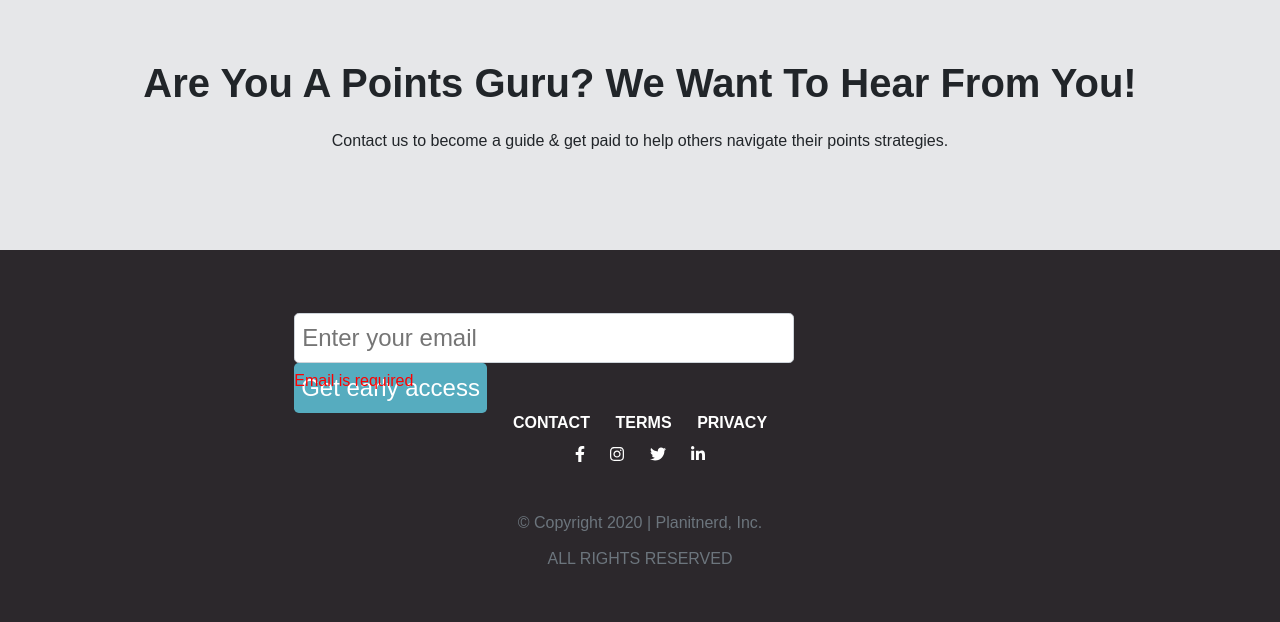
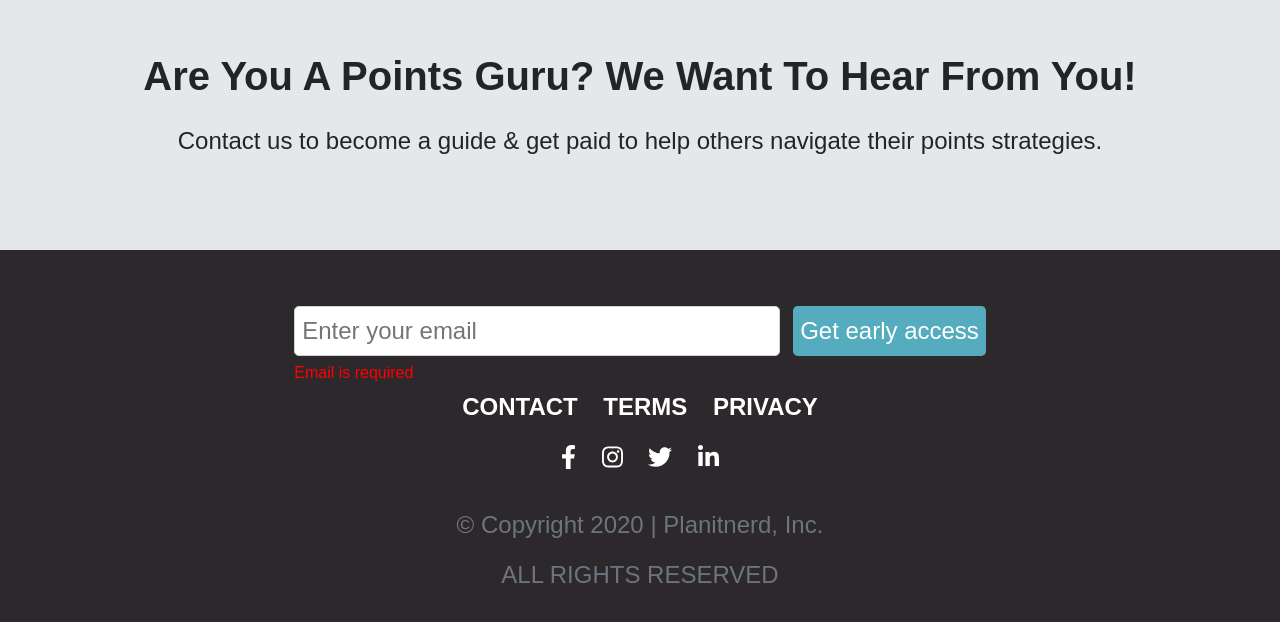
Before and after one commit to Treysouz/Planitnerd-React, a React (Create React App) app: page /blog in a window 1280 px wide. Shown: the part 2100-2722 px from the top of the page. Built offline with nearby package versions, Linux system fonts and the light colour scheme; no server answers; a web font is replaced by a local one.

Commit message:
Adjusted text-size for home page

```diff
--- a/src/CSS/_blog.scss
+++ b/src/CSS/_blog.scss
@@ -43,6 +43,7 @@
     width: 100%;
     display: inline-block;
     border-bottom: 3px inset #56acbf;
+    border-top: none;
   }
   .newsContainer {
     width: 100%;
@@ -97,7 +98,7 @@
     }
     &:hover {
       transition: box-shadow 0.5s, transform 0.5s;
-      box-shadow: 0px 0px 5px 1px gray;
+      box-shadow: 0px 0px 5px 2px gray;
       cursor: pointer;
       transform: scale(1.02);
     }
@@ -163,7 +164,7 @@
     position: relative;
     &:hover {
       transition: box-shadow 0.5s, transform 0.5s;
-      box-shadow: 0px 0px 5px 1px gray;
+      box-shadow: 0px 0px 5px 2px gray;
       cursor: pointer;
       transform: scale(1.02);
     }
--- a/src/CSS/styles.css
+++ b/src/CSS/styles.css
@@ -145,6 +145,7 @@
   width: 100%;
   display: inline-block;
   border-bottom: 3px inset #56acbf;
+  border-top: none;
 }
 
 .blogArea .newsContainer {
@@ -229,8 +230,8 @@
   transition: -webkit-box-shadow 0.5s, -webkit-transform 0.5s;
   transition: box-shadow 0.5s, transform 0.5s;
   transition: box-shadow 0.5s, transform 0.5s, -webkit-box-shadow 0.5s, -webkit-transform 0.5s;
-  -webkit-box-shadow: 0px 0px 5px 1px gray;
-          box-shadow: 0px 0px 5px 1px gray;
+  -webkit-box-shadow: 0px 0px 5px 2px gray;
+          box-shadow: 0px 0px 5px 2px gray;
   cursor: pointer;
   -webkit-transform: scale(1.02);
           transform: scale(1.02);
@@ -311,8 +312,8 @@
   transition: -webkit-box-shadow 0.5s, -webkit-transform 0.5s;
   transition: box-shadow 0.5s, transform 0.5s;
   transition: box-shadow 0.5s, transform 0.5s, -webkit-box-shadow 0.5s, -webkit-transform 0.5s;
-  -webkit-box-shadow: 0px 0px 5px 1px gray;
-          box-shadow: 0px 0px 5px 1px gray;
+  -webkit-box-shadow: 0px 0px 5px 2px gray;
+          box-shadow: 0px 0px 5px 2px gray;
   cursor: pointer;
   -webkit-transform: scale(1.02);
           transform: scale(1.02);
@@ -566,7 +567,8 @@ h2 {
 }
 
 p {
-  font-size: 1.5rem;
+  font-size: 2rem;
+  line-height: 3.5rem;
 }
 
 header {
@@ -655,14 +657,13 @@ button:hover {
   -webkit-box-align: center;
       -ms-flex-align: center;
           align-items: center;
-  -ms-flex-wrap: wrap;
-      flex-wrap: wrap;
   height: 50px;
   position: relative;
 }
 
 .callToAction button {
   height: 100%;
+  white-space: nowrap;
 }
 
 input {
@@ -971,7 +972,8 @@ section {
   p,
   footer .bottomFooter .footerLinksContainer .footerLink,
   footer .bottomFooter .copyrightContainer p {
-    font-size: 1.2rem;
+    font-size: 1.5rem;
+    line-height: 2.5rem;
   }
   .featureContainer img {
     width: 200px;
@@ -992,7 +994,8 @@ section {
   p,
   footer .bottomFooter .footerLinksContainer .footerLink,
   footer .bottomFooter .copyrightContainer p {
-    font-size: 1rem;
+    font-size: 1.5rem;
+    line-height: 2rem;
   }
   .featureContainer img {
     width: 150px;
--- a/src/CSS/styles.scss
+++ b/src/CSS/styles.scss
@@ -38,7 +38,8 @@ h2 {
   font-size: 3.5rem;
 }
 p {
-  font-size: 1.5rem;
+  font-size: 2rem;
+  line-height: 3.5rem;
 }
 header {
   display: flex;
@@ -95,11 +96,12 @@ button {
   display: flex;
   justify-content: space-between;
   align-items: center;
-  flex-wrap: wrap;
+
   height: 50px;
   position: relative;
   button {
     height: 100%;
+    white-space: nowrap;
   }
 }
 input {
@@ -284,7 +286,8 @@ section {
   p,
   footer .bottomFooter .footerLinksContainer .footerLink,
   footer .bottomFooter .copyrightContainer p {
-    font-size: 1.2rem;
+    font-size: 1.5rem;
+    line-height: 2.5rem;
   }
   .featureContainer img {
     width: 200px;
@@ -305,7 +308,8 @@ section {
   p,
   footer .bottomFooter .footerLinksContainer .footerLink,
   footer .bottomFooter .copyrightContainer p {
-    font-size: 1rem;
+    font-size: 1.5rem;
+    line-height: 2rem;
   }
   .featureContainer img {
     width: 150px;
--- a/src/Pages/Blog.js
+++ b/src/Pages/Blog.js
@@ -11,13 +11,15 @@ import {
   faTwitter,
   faLinkedinIn,
 } from "@fortawesome/free-brands-svg-icons";
-const axios = require("axios").default;
+// const axios = require("axios").default;
+import axios from "axios";
 
 export default class Blog extends Component {
   constructor() {
     super();
     this.state = {
-      blogData: null,
+      articleData: null,
+      itineraryData: null,
       moduleView: false,
       articleTitle: null,
       articleDate: null,
@@ -57,8 +59,17 @@ export default class Blog extends Component {
           },
         }).then((response) => {
           this.setState({
-            blogData: response.data.results.docs,
+            articleData: response.data.results.docs,
           });
+        });
+        axios({
+          method: "GET",
+          url: "https://api.planitnerd.com/api/v1/trip/all-posted-trips/1",
+          headers: {
+            accesstoken: response.data.token,
+          },
+        }).then((response) => {
+          console.log(response);
         });
       })
       .catch(function (error) {
@@ -95,8 +106,8 @@ export default class Blog extends Component {
             </h1>
             {/* <TagBar></TagBar> */}
             <div className="updatePostsContainer">
-              {this.state.blogData
-                ? this.state.blogData.map((value, index) => {
+              {this.state.articleData
+                ? this.state.articleData.map((value, index) => {
                     var dateCreated = new Date(value.createdAt);
                     var months = [
                       "January",
```
Also changed, not shown: 1 other file (tests, documents, lock files or other folders).
